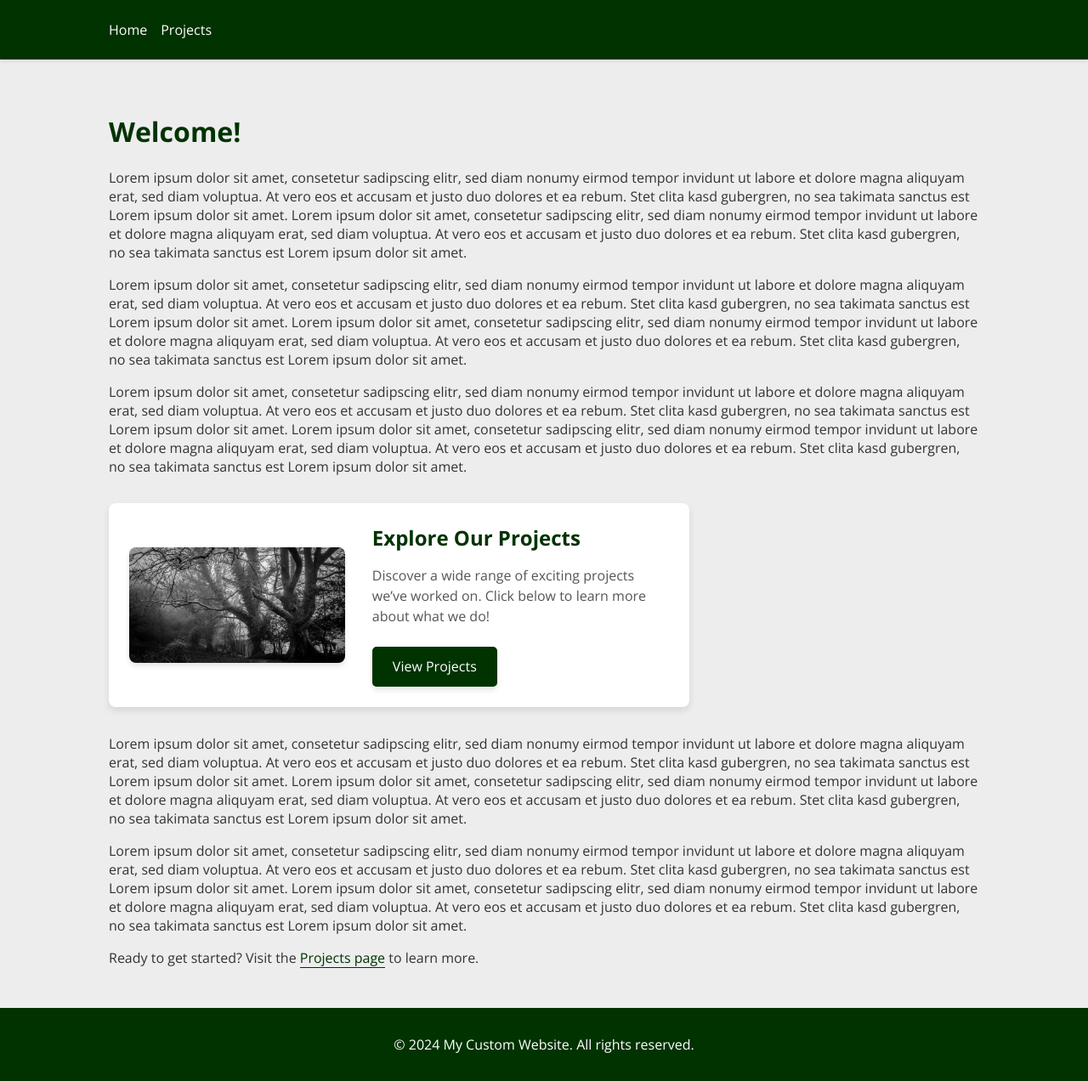
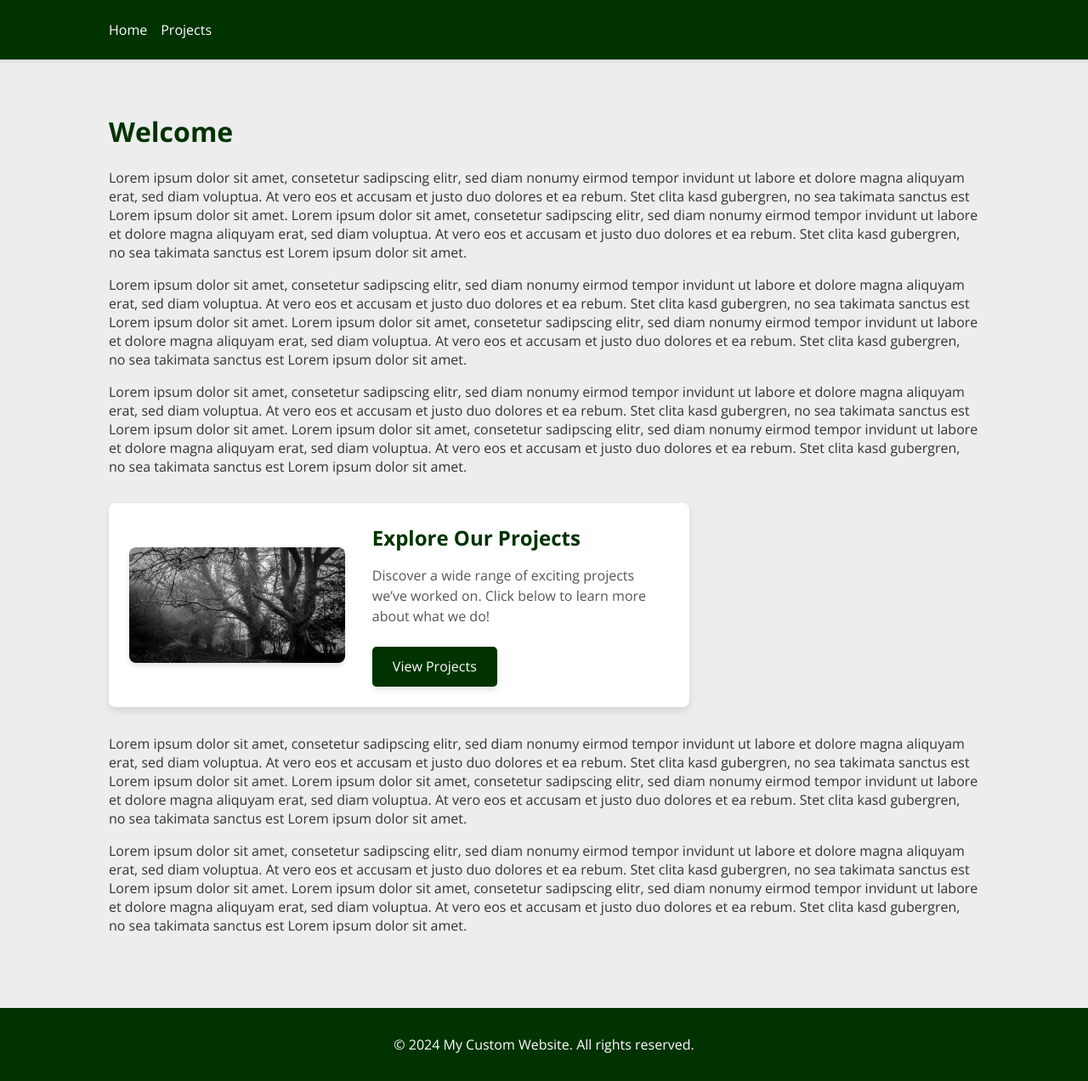
Before and after one commit to schminho/schminho.github.io, a Jekyll site: the page built from index.md, in a window 1280 px wide and 1272 px high. Shown: the whole window at 85% size. Built offline with Jekyll 4.4.1, drawn with Linux system fonts in a browser that asks for light colours.

Commit message:
Update index.md

```diff
--- a/index.md
+++ b/index.md
@@ -3,7 +3,7 @@ layout: default
 title: ptrsmd
 ---
 
-# Welcome!
+# Welcome
 
 Lorem ipsum dolor sit amet, consetetur sadipscing elitr, sed diam nonumy eirmod tempor invidunt ut labore et dolore magna aliquyam erat, sed diam voluptua. At vero eos et accusam et justo duo dolores et ea rebum. Stet clita kasd gubergren, no sea takimata sanctus est Lorem ipsum dolor sit amet. Lorem ipsum dolor sit amet, consetetur sadipscing elitr, sed diam nonumy eirmod tempor invidunt ut labore et dolore magna aliquyam erat, sed diam voluptua. At vero eos et accusam et justo duo dolores et ea rebum. Stet clita kasd gubergren, no sea takimata sanctus est Lorem ipsum dolor sit amet.
 
@@ -27,5 +27,3 @@ Lorem ipsum dolor sit amet, consetetur sadipscing elitr, sed diam nonumy eirmod
 Lorem ipsum dolor sit amet, consetetur sadipscing elitr, sed diam nonumy eirmod tempor invidunt ut labore et dolore magna aliquyam erat, sed diam voluptua. At vero eos et accusam et justo duo dolores et ea rebum. Stet clita kasd gubergren, no sea takimata sanctus est Lorem ipsum dolor sit amet. Lorem ipsum dolor sit amet, consetetur sadipscing elitr, sed diam nonumy eirmod tempor invidunt ut labore et dolore magna aliquyam erat, sed diam voluptua. At vero eos et accusam et justo duo dolores et ea rebum. Stet clita kasd gubergren, no sea takimata sanctus est Lorem ipsum dolor sit amet.
 
 Lorem ipsum dolor sit amet, consetetur sadipscing elitr, sed diam nonumy eirmod tempor invidunt ut labore et dolore magna aliquyam erat, sed diam voluptua. At vero eos et accusam et justo duo dolores et ea rebum. Stet clita kasd gubergren, no sea takimata sanctus est Lorem ipsum dolor sit amet. Lorem ipsum dolor sit amet, consetetur sadipscing elitr, sed diam nonumy eirmod tempor invidunt ut labore et dolore magna aliquyam erat, sed diam voluptua. At vero eos et accusam et justo duo dolores et ea rebum. Stet clita kasd gubergren, no sea takimata sanctus est Lorem ipsum dolor sit amet.
-
-Ready to get started? Visit the [Projects page](/projects/) to learn more.
```
